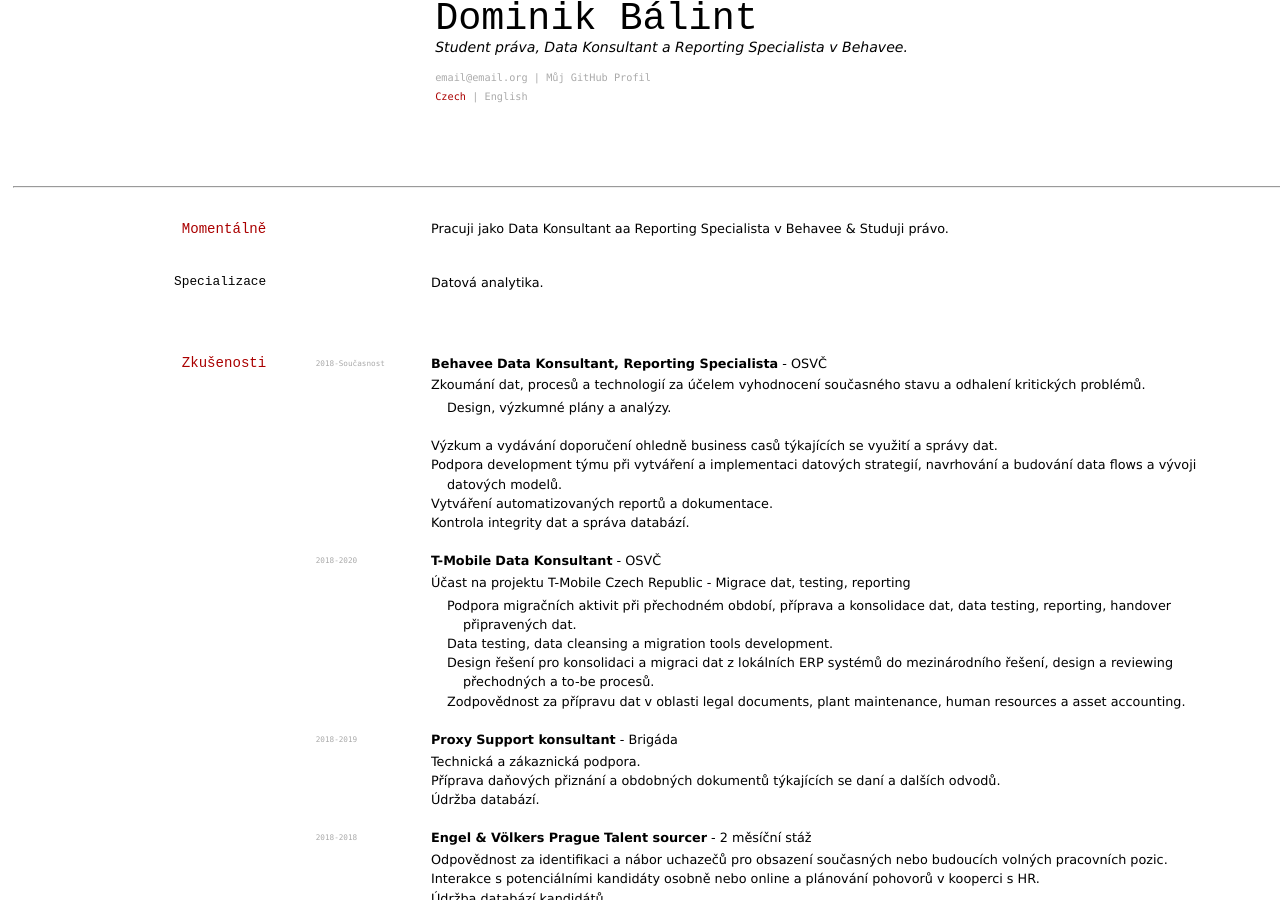
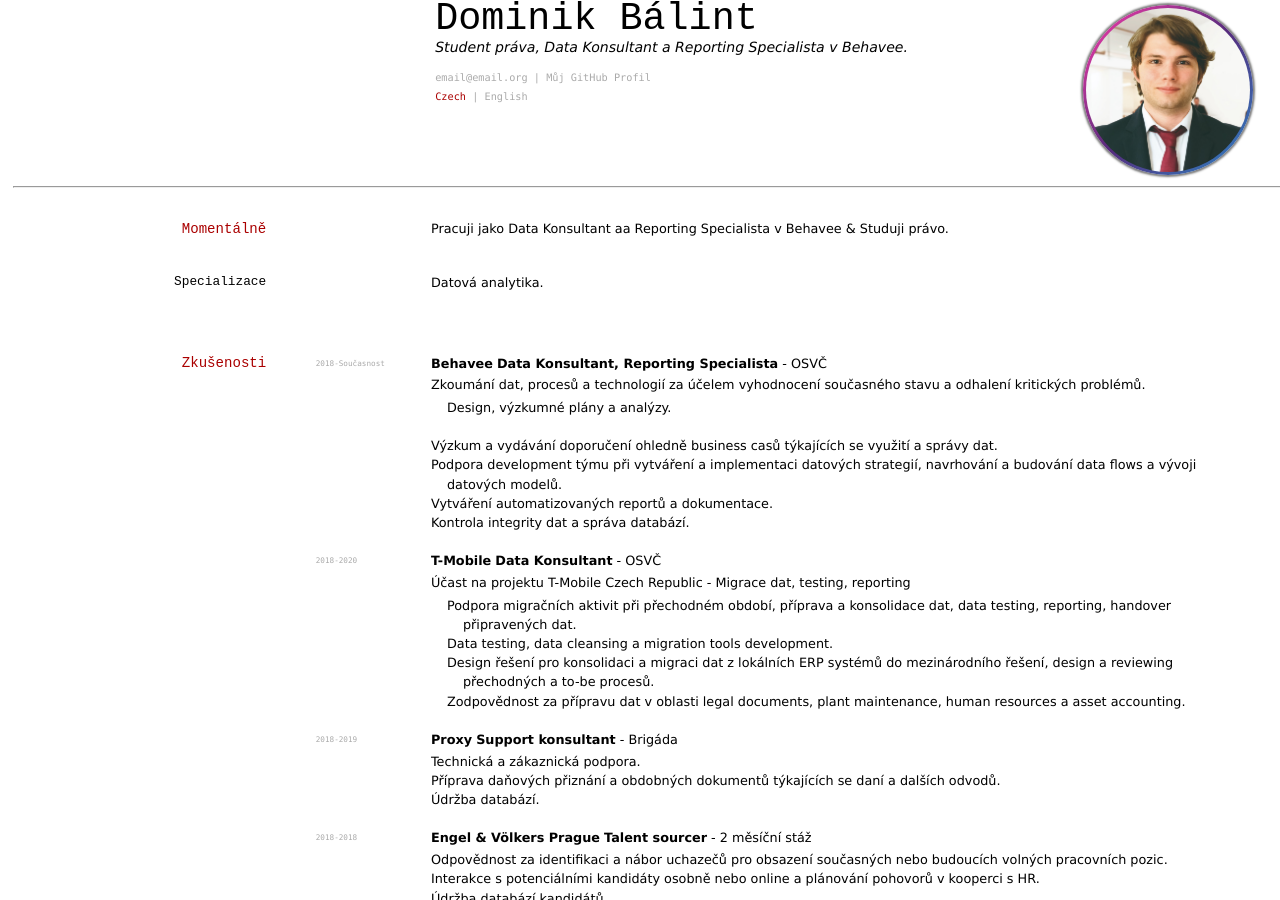
Before and after one commit to Dominik-97/curriculum-vitae, a Jekyll site: the page built from index_cz.md, in a window 1280 px wide and 900 px high. Built offline with Jekyll 4.4.1, drawn with Linux system fonts in a browser that asks for light colours.

Commit message:
Update index_cz.md

```diff
--- a/index_cz.md
+++ b/index_cz.md
@@ -18,7 +18,7 @@ language: cz
 
 <div class="topcorner">
 <!-- <img src="assets/Me.png" alt="Picture of me" style="width:200px;"/> -->
-<div class="picture-border picture-itself"></div>
+<div class="picture-borders picture-itself"></div>
 </div>
 
 <hr style="margin-top: 80px;">
```
